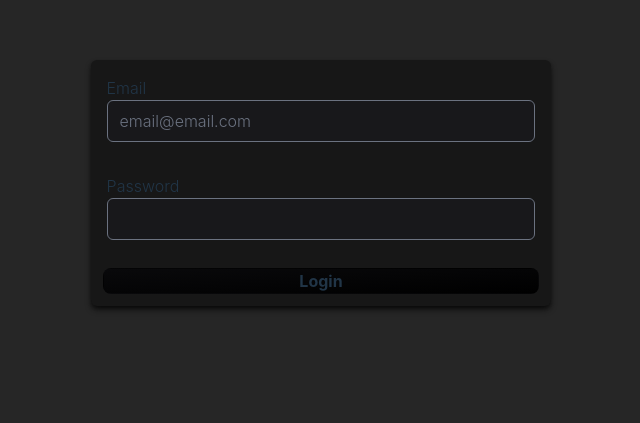
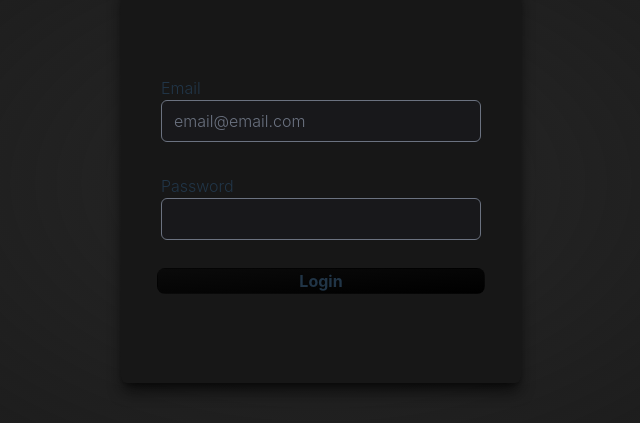
Before and after one commit to duartqx/ttgowebddv2, a React (Vite) app in the folder internal/presentation/react/: page /login in a window 1280 px wide. Shown: the part 217-640 px from the top of the page, without its empty margins (319-959 px from the left). Built offline with nearby package versions, Linux system fonts and the light colour scheme; the HTML template or start-up script is replaced by a standard one.

Commit message:
Login LoadingSpinner

```diff
--- a/internal/presentation/react/src/components/elements/DarkButton.tsx
+++ b/internal/presentation/react/src/components/elements/DarkButton.tsx
@@ -1,20 +1,31 @@
+import LoadingSpinner from "../../icons/LoadingSpinner";
+
 type ButtonProps = {
     label: string;
     type?: "submit" | "reset" | "button" | undefined;
+    isLoading?: Boolean;
 };
 
-export default function DarkButton({ label, type }: ButtonProps) {
+export default function DarkButton({ label, type, isLoading }: ButtonProps) {
+    const backgroundColors = isLoading
+        ? "hover:border-neutral-900 bg-neutral-900"
+        : `
+            hover:border-indigo-800 bg-gradient-to-br
+            from-neutral-950 to-black hover:shadow-indigo-900
+        `;
+
     return (
         <div className="flex justify-between items-center p-3 w-full">
             <button
+                disabled={Boolean(isLoading)}
                 type={type || "submit"}
-                className="
+                className={`
                     w-full transition-all duration-500 ease-in-out
-                    bg-gradient-to-br from-zinc-950 to-black font-bold
-                    hover:shadow-sm hover:shadow-indigo-900 hover:border-indigo-800
-                "
+                    flex items-center justify-center font-bold hover:shadow-sm
+                    ${backgroundColors}
+                `}
             >
-                {label}
+                {isLoading ? <LoadingSpinner /> : label}
             </button>
         </div>
     );
--- a/internal/presentation/react/src/components/elements/Input.tsx
+++ b/internal/presentation/react/src/components/elements/Input.tsx
@@ -6,6 +6,7 @@ type InputProps = {
     inputId: string;
     onChangeHandler?: React.ChangeEventHandler;
     placeholder?: string;
+    isDisabled?: Boolean;
 };
 
 export default function Input({
@@ -14,6 +15,7 @@ export default function Input({
     inputType,
     onChangeHandler,
     placeholder,
+    isDisabled,
 }: InputProps) {
     return (
         <div className="flex flex-col p-4 font-light">
@@ -22,13 +24,21 @@ export default function Input({
                 id={inputId}
                 type={inputType}
                 placeholder={placeholder || ""}
+                disabled={Boolean(isDisabled)}
                 onChange={onChangeHandler}
-                className="
+                className={`
                     rounded-md bg-zinc-900
-                    focus:shadow-inner focus:shadow-indigo-800 focus:border-indigo-800
-                    hover:border-indigo-800 hover:ring-indigo-800
                     transition-all duration-500 ease-in-out w-full
-                "
+                    ${
+                        isDisabled
+                            ? "text-neutral-600"
+                            : `
+                            focus:shadow-inner focus:shadow-indigo-800
+                            focus:border-indigo-800 hover:border-indigo-800
+                            hover:ring-indigo-800
+                            `
+                    }
+                `}
             />
         </div>
     );
--- /dev/null
+++ b/internal/presentation/react/src/icons/LoadingSpinner.tsx
@@ -0,0 +1,27 @@
+export default function LoadingSpinner() {
+    return (
+        <svg
+            className="animate-spin h-5 w-5 text-white"
+            xmlns="http://www.w3.org/2000/svg"
+            fill="none"
+            viewBox="0 0 24 24"
+        >
+            <circle
+                className="opacity-25"
+                cx="12"
+                cy="12"
+                r="10"
+                stroke="currentColor"
+                strokeWidth="4"
+            ></circle>
+            <path
+                className="opacity-75"
+                fill="currentColor"
+                d="
+            M4 12a8 8 0 018-8V0C5.373 0 0 5.373 0 12h4zm2 5.291A7.962
+            7.962 0 014 12H0c0 3.042 1.135 5.824 3 7.938l3-2.647z
+            "
+            ></path>
+        </svg>
+    );
+}
--- a/internal/presentation/react/src/pages/Login.tsx
+++ b/internal/presentation/react/src/pages/Login.tsx
@@ -12,16 +12,16 @@ export default function Login() {
 
     const [email, setEmail] = useState("");
     const [password, setPassword] = useState("");
+    const [isLoading, setIsLoading] = useState(false);
 
     const handleLogin = async (e: React.FormEvent) => {
         e.preventDefault();
 
         if (!email || !password) {
-            console.log(
-                `Missing email or password: Email: '${email}'; Password: '${password}'`
-            );
             return false;
         }
+
+        setIsLoading(true);
 
         try {
             if (await login({ email, password })) {
@@ -30,15 +30,18 @@ export default function Login() {
         } catch (e) {
             console.log(e);
         }
+        setIsLoading(false);
     };
 
     return (
         <>
             <form
                 onSubmit={handleLogin}
+                autoComplete="off"
                 className="
-                    container m-auto lg:w-2/5 md:w-3/5
-                    rounded-md bg-neutral-900 shadow-md shadow-neutral-950
+                    container m-auto h-[400px] w-[400px] p-6
+                    flex flex-col justify-center z-10
+                    rounded-md bg-neutral-900 shadow-lg shadow-neutral-950
                 "
             >
                 <Input
@@ -46,6 +49,7 @@ export default function Login() {
                     inputId="login__email"
                     inputType="email"
                     placeholder="email@email.com"
+                    isDisabled={isLoading}
                     onChangeHandler={(e: React.ChangeEvent<HTMLInputElement>) =>
                         setEmail(e.target.value)
                     }
@@ -54,12 +58,19 @@ export default function Login() {
                     label="Password"
                     inputId="login__password"
                     inputType="password"
+                    isDisabled={isLoading}
                     onChangeHandler={(e: React.ChangeEvent<HTMLInputElement>) =>
                         setPassword(e.target.value)
                     }
                 />
-                <DarkButton label="Login" />
+                <DarkButton isLoading={isLoading} label="Login" />
             </form>
+            <div
+                className="
+            bg-[radial-gradient(ellipse_at_center,_var(--tw-gradient-stops))]
+            from-transparent to-neutral-900 m-auto fixed h-screen w-screen
+            "
+            ></div>
         </>
     );
 }
```
